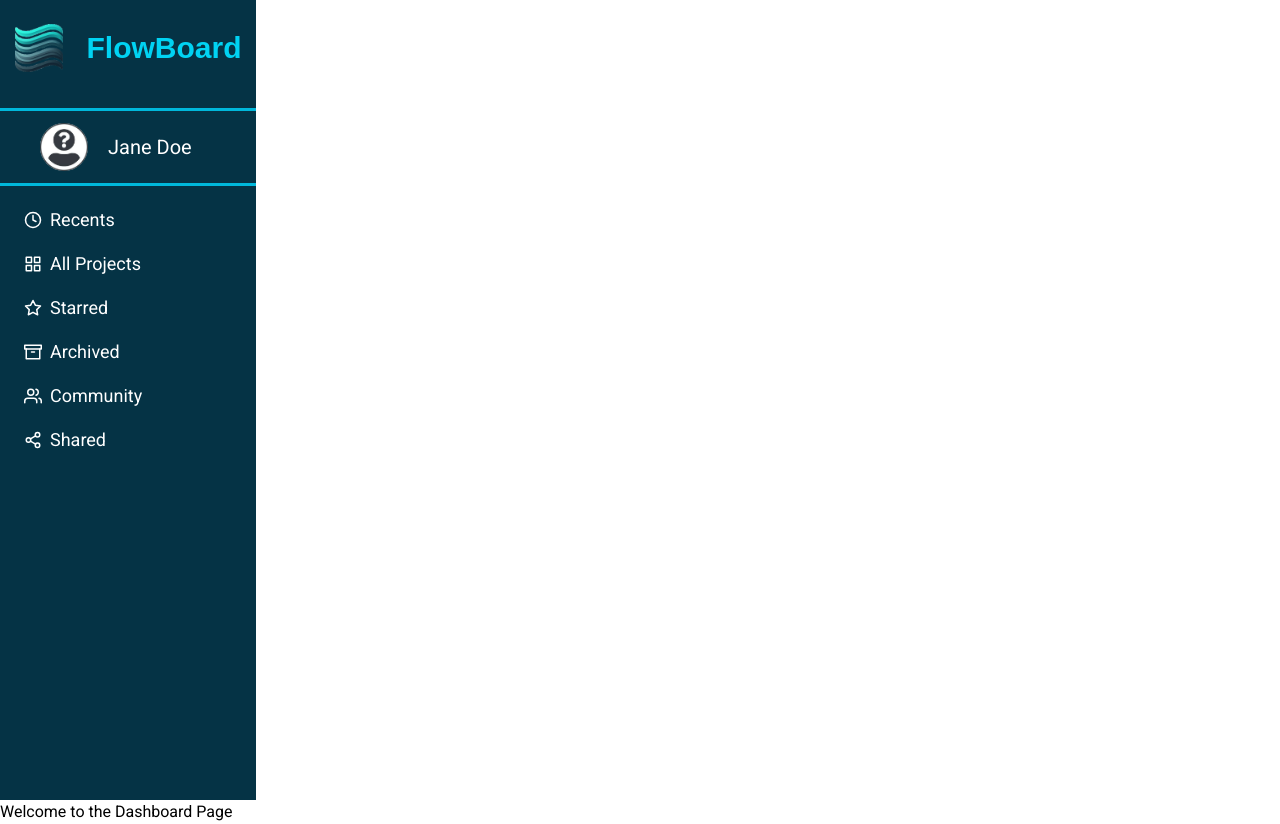
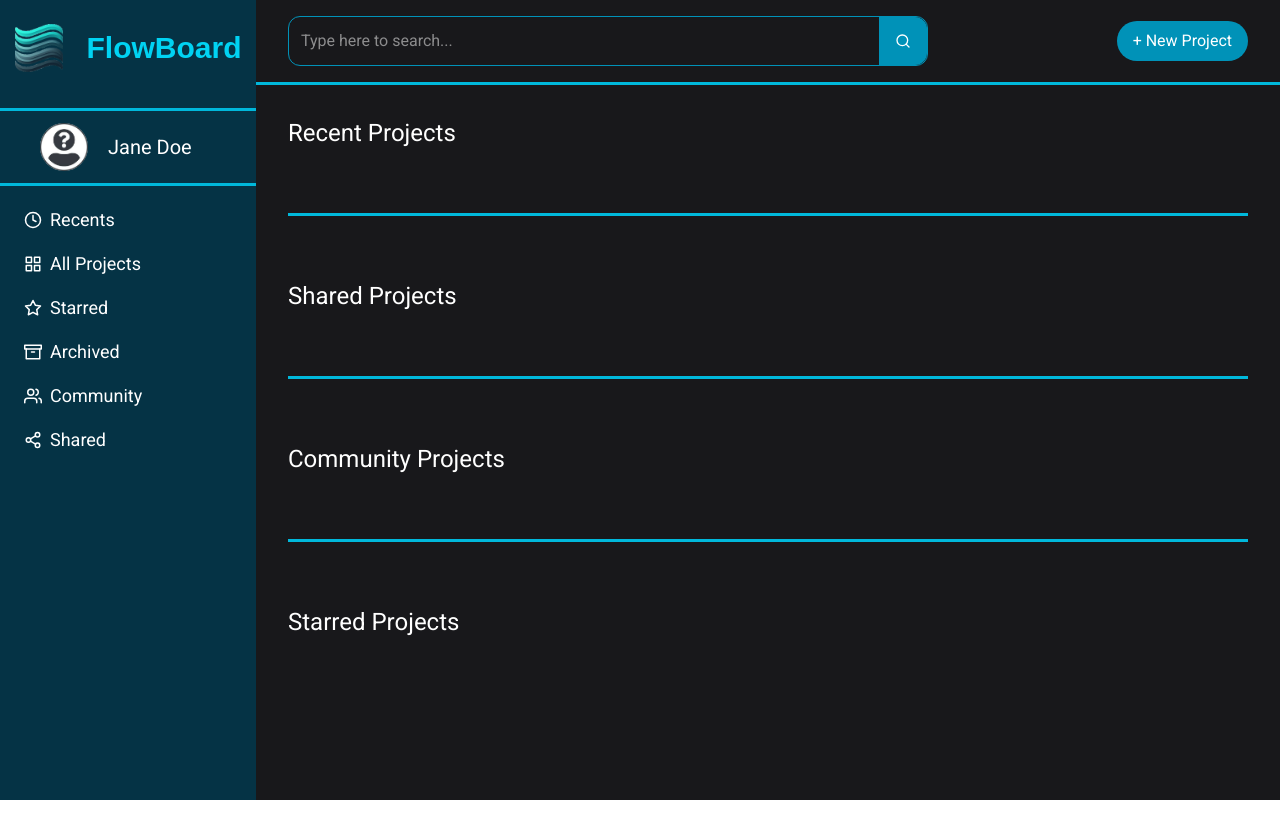
Before and after one commit to Zaheer289/FlowBoard, a React (Vite) app in the folder flowboard-frontend/: page /dashboard in a window 1280 px wide. After the commit the page ends 800 px from the top, so only its background shows below. Built offline with nearby package versions, Linux system fonts and the light colour scheme; a web font is replaced by a local one.

Commit message:
Created a simple dashboard layout

```diff
--- a/flowboard-frontend/src/App.jsx
+++ b/flowboard-frontend/src/App.jsx
@@ -16,7 +16,7 @@ function App() {
     <Routes>
       <Route index element={<Home />}></Route>
       <Route path="/settings" element={<Settings />} />
-      <Route path="/dashboard" element={<><Sidebar /><Dashboard /></>} />
+      <Route path="/dashboard" element={<Dashboard />} />
       <Route path="/login" element={<Login />} />
       <Route path="/register" element={<Register />} />
       <Route path="/community" element={<Community />} />
--- a/flowboard-frontend/src/pages/Dashboard.jsx
+++ b/flowboard-frontend/src/pages/Dashboard.jsx
@@ -1,6 +1,44 @@
+import Sidebar from "./components/Sidebar";
+import { FiSearch } from "react-icons/fi";
+
 function Dashboard(){
     return (
-        <h1>Welcome to the Dashboard Page</h1>
+
+    <div className="flex min-h-screen">
+      <Sidebar />
+      <main className="ml-[0%] md:ml-[25%] xl:ml-[20%] flex-1 bg-zinc-900 text-white">
+        <div className="flex items-center justify-between mb-6 px-8 border border-0 border-b-3 border-b-cyan-500 py-4">
+            <div className="w-2/3 text-md flex items-center border border-cyan-600 focus-within:border-cyan-500 rounded-xl">
+                <input type="text" className="p-3 border rounded-l-xl text-white flex-1 border-none outline-none" placeholder="Type here to search..."/>
+                <button className="bg-cyan-600 hover:bg-cyan-700 rounded-r-xl p-4 border-none"><FiSearch /></button>
+            </div>
+            <button className="px-4 py-2 bg-cyan-600 text-white rounded-full hover:bg-cyan-700">
+                + New Project
+            </button>
+        </div>
+        <div className="px-8">
+            <div className="mt-8 mb-16">
+                <h1 className="text-2xl text-white">Recent Projects</h1>
+                {/*Insert recent projects container here.... */}
+            </div>
+            <hr className=' border-0 bg-cyan-500 h-[3px] text-center mt-3 mx-auto' />
+            <div className="my-16">
+                <h1 className="text-2xl text-white">Shared Projects</h1>
+                {/*Insert recent projects container here.... */}
+            </div>
+            <hr className=' border-0 bg-cyan-500 h-[3px] text-center mt-3 mx-auto' />
+            <div className="my-16">
+                <h1 className="text-2xl text-white">Community Projects</h1>
+                {/*Insert recent projects container here.... */}
+            </div>
+            <hr className=' border-0 bg-cyan-500 h-[3px] text-center mt-3 mx-auto' />
+            <div className="my-16">
+                <h1 className="text-2xl text-white">Starred Projects</h1>
+                {/*Insert recent projects container here.... */}
+            </div>
+        </div>
+      </main>
+    </div>
     )
 }
 export default Dashboard;
--- a/flowboard-frontend/src/pages/components/Sidebar.jsx
+++ b/flowboard-frontend/src/pages/components/Sidebar.jsx
@@ -12,13 +12,13 @@ function Sidebar(){
     { name: "Shared", icon: <FiShare2 /> },
     ];
     return (
-        <aside className="w-1/4 xl:w-1/5 hidden md:block min-h-screen bg-cyan-950 text-white mr-6 flex flex-col">
+        <aside className=" fixed w-1/4 xl:w-1/5 hidden md:block min-h-screen bg-cyan-950 text-white mr-6 flex flex-col">
             <div className="flex justify-center items-center mb-2 gap-6 p-6">
                 <img src={logo} alt="flowboard-logo" className='w-12 h-12'/>
                 <h1 className="text-3xl font-bold text-cyan-400 sidebar-title hidden lg:block">FlowBoard</h1>
             </div>
             <hr className=' border-0 bg-cyan-500 h-[3px] text-center mt-3 mx-auto' />
-            <button className='flex gap-5 items-center px-10 py-3 hover:bg-cyan-900 w-full'>
+            <button className='flex gap-5 items-center px-10 py-3 hover:bg-cyan-900 w-full transition'>
                     <img src={pfp} alt="anonymous profile picture" className='w-12 h-12 rounded-full'/>
                     <h1 className='text-white text-xl'>Jane Doe</h1>
             </button>
```
